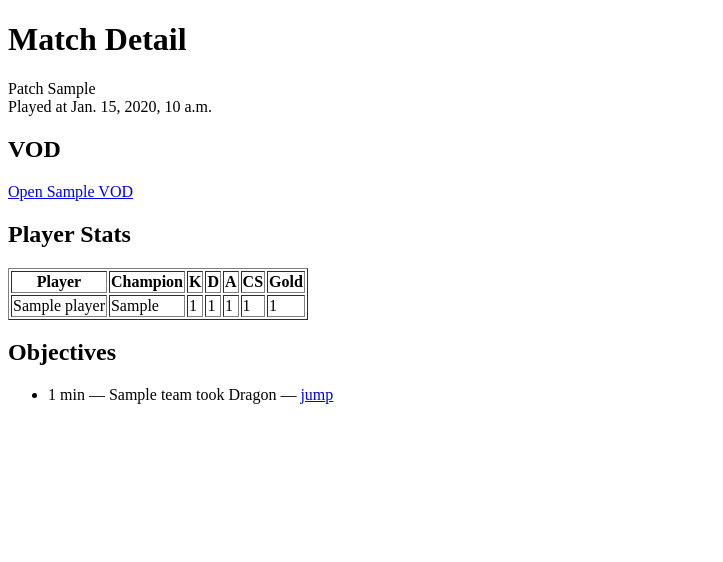
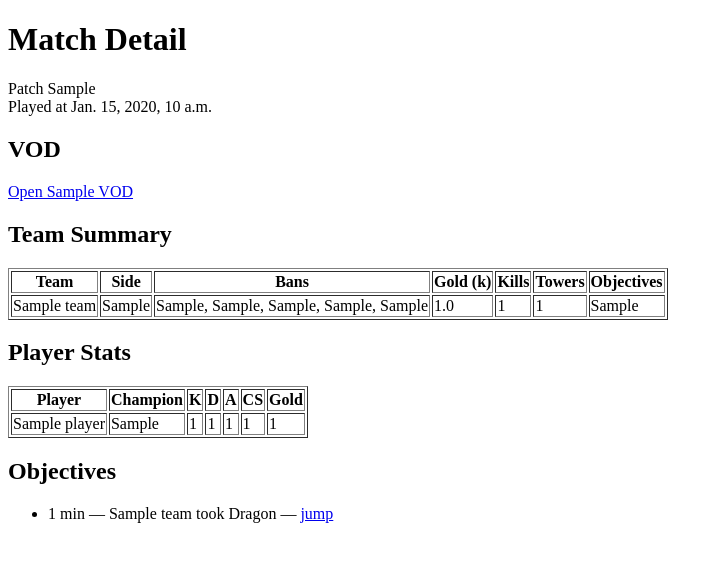
Before and after one commit to anthphan/lol-rnd-analytics-dashboard, a Django app: page /matches/1/ in a window 1280 px wide. Shown: the top 562 px of the page, without its empty margins (0-723 px from the left). Run offline with Django 5.2, Linux system fonts and the light colour scheme; tables that the repository leaves empty hold one stand-in row (values such as "Sample post").

Commit message:
feat: display team match summary on match detail page

```diff
--- a/core/templates/match_detail.html
+++ b/core/templates/match_detail.html
@@ -18,6 +18,35 @@
       </p>
     {% else %}
       <p>No VOD added yet.</p>
+    {% endif %}
+
+    <h2>Team Summary</h2>
+
+    {% if team_summaries %}
+      <table border="1">
+        <tr>
+          <th>Team</th>
+          <th>Side</th>
+          <th>Bans</th>
+          <th>Gold (k)</th>
+          <th>Kills</th>
+          <th>Towers</th>
+          <th>Objectives</th>
+        </tr>
+        {% for s in team_summaries %}
+          <tr>
+            <td>{{ s.team.name }}</td>
+            <td>{{ s.side }}</td>
+            <td>{{ s.bans_1 }}, {{ s.bans_2 }}, {{ s.bans_3 }}, {{ s.bans_4 }}, {{ s.bans_5 }}</td>
+            <td>{{ s.gold_k }}</td>
+            <td>{{ s.team_kills }}</td>
+            <td>{{ s.towers }}</td>
+            <td>{{ s.objectives_shorthand }}</td>
+          </tr>
+        {% endfor %}
+      </table>
+      {% else %}
+      <p>No team summary data yet.</p>
     {% endif %}
 
     <h2>Player Stats</h2>
--- a/core/views.py
+++ b/core/views.py
@@ -1,5 +1,5 @@
 from django.shortcuts import render
-from .models import Player, PlayerMatchStats, Match, ObjectiveEvent, Vod
+from .models import Player, PlayerMatchStats, Match, ObjectiveEvent, Vod, TeamMatchSummary
 from django.db.models import Avg
 
 
@@ -36,6 +36,7 @@ def match_detail(request, match_id):
     stats = PlayerMatchStats.objects.filter(match=match)
     objectives = ObjectiveEvent.objects.filter(match=match).order_by("minute")
     vod = Vod.objects.filter(match=match).first()
+    team_summaries = TeamMatchSummary.objects.filter(match=match)
 
     objective_rows = []
     for obj in objectives:
@@ -54,4 +55,5 @@ def match_detail(request, match_id):
         "stats": stats,
         "vod": vod,
         "objective_rows": objective_rows,
+        "team_summaries": team_summaries,
     })
```
